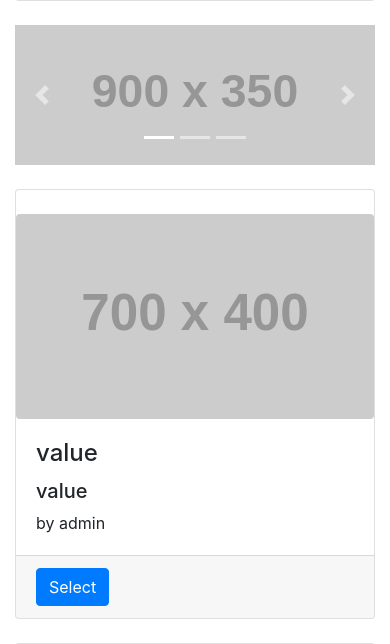
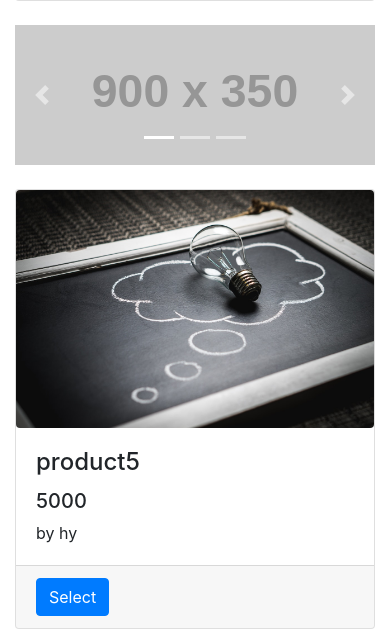
Before and after one commit to ha012345/market, a Django app: page /buyer/ in a window 390 px wide. Shown: the part 299-943 px from the top of the page. Run offline with Django 3.2, Linux system fonts and the light colour scheme; data comes from the database, SQL or seed files in the repository; both versions use the stored data as it was after the commit; grey boxes labelled with a size stand in for pictures from a placeholder-image service; some libraries are stand-ins or nearby versions.

Commit message:
- buyer 페이지 product 띄우고 seller product목록은 본인의 product만 뜨도록 수정
- product 등록 seller_name 은 로그인한 유저의 이름으로 자동 저장

```diff
--- a/market/views.py
+++ b/market/views.py
@@ -43,8 +43,17 @@ def login(request):
 
 def main(request):
     user = get_object_or_404(User, username=request.user.username)
-    boards = user.product_set.all()
-    return render(request, 'main.html', {'boards' : boards})
+    boards = Product.objects.all().filter(seller_name=user.username)
+    page = request.GET.get('page', 1)
+    paginator = Paginator(boards, 20)
+    try:
+        lines = paginator.page(page)
+    except PageNotAnInteger:
+        lines = paginator.page(1)
+    except EmptyPage:
+        lines = paginator.page(paginator.num_pages)
+    context = {'boards': lines}
+    return render(request, 'main.html', context)
 
 def main2(request):
     boards = Product.objects.order_by('-id')
@@ -66,14 +75,12 @@ def write(request) :
 def posting(request) :
     if not request.user.is_authenticated:
         return redirect('login')
-
     name = request.POST['name']
     price = request.POST['price']
-    seller_name = request.POST['seller_name']
     place = request.POST['place']
     type = request.POST['options']
     phone = request.POST['phone']
     photo = request.FILES['photo']
     user = User.objects.get(username=request.user.username)
-    user.product_set.create(name=name, price=price, seller_name=seller_name, place=place, type=type, photo=photo, phone=phone, status='In Progress')
+    user.product_set.create(name=name, price=price, seller_name=user.username, place=place, type=type, photo=photo, phone=phone, status='In Progress')
     return redirect('main')
--- a/templates/main2.html
+++ b/templates/main2.html
@@ -116,20 +116,23 @@
         </div>
 
         <div class="row">
-
+{% for board in boards %}
           <div class="col-lg-4 col-md-6 mb-4">
             <div class="card h-100">
               <a>
-        <img class="img-fluid rounded" name="image" src="" alt="">
+                  {% if board.photo %}
+        <img class="img-fluid rounded" name="image" src="{{ board.photo.url }}" alt="">
+                  {% else %}
             <img class="img-fluid rounded" name="image" src="http://placehold.it/700x400" alt="">
+                  {% endif %}
               </a>
             <form action="" method="POST" title="Title">
               <div class="card-body">
                 <h4 class="card-title">
-                  <a value="">value</a>
+                  <a value="">{{ board.name }}</a>
                 </h4>
-                <h5>value</h5>
-                <p class="card-text">by admin</p>
+                <h5>{{board.price}}</h5>
+                <p class="card-text">by {{board.seller_name}}</p>
               </div>
               <div class="card-footer">
                 <small class="text-muted">
@@ -139,54 +142,32 @@
             </form>
             </div>
           </div>
-            <div class="col-lg-4 col-md-6 mb-4">
-            <div class="card h-100">
-              <a>
-        <img class="img-fluid rounded" name="image" src="" alt="">
-            <img class="img-fluid rounded" name="image" src="http://placehold.it/700x400" alt="">
-              </a>
-            <form action="" method="POST" title="Title">
-              <div class="card-body">
-                <h4 class="card-title">
-                  <a value="">value</a>
-                </h4>
-                <h5>value</h5>
-                <p class="card-text">by admin</p>
-              </div>
-              <div class="card-footer">
-                <small class="text-muted">
-                    <a href="" class="btn btn-primary" >Select</a>
-                </small>
-              </div>
-            </form>
-            </div>
-          </div>
-            <div class="col-lg-4 col-md-6 mb-4">
-            <div class="card h-100">
-              <a>
-        <img class="img-fluid rounded" name="image" src="" alt="">
-            <img class="img-fluid rounded" name="image" src="http://placehold.it/700x400" alt="">
-              </a>
-            <form action="" method="POST" title="Title">
-              <div class="card-body">
-                <h4 class="card-title">
-                  <a value="">value</a>
-                </h4>
-                <h5>value</h5>
-                <p class="card-text">by admin</p>
-              </div>
-              <div class="card-footer">
-                <small class="text-muted">
-                    <a href="" class="btn btn-primary" >Select</a>
-                </small>
-              </div>
-            </form>
-            </div>
-          </div>
-
+{% endfor %}
         </div>
         <!-- /.row -->
 
+      <ul class="pagination justify-content-center mb-4">
+        {% if boards.has_previous %}
+          <li><a href="?page={{ boards.previous_page_number }}">&laquo;</a></li>
+        {% else %}
+          <li class = "disabled"><span>&laquo;</span></li>
+        {% endif %}
+
+        {% for i in boards.paginator.page_range %}
+
+          {% if boards.number == i %}
+            <li class="active"><span>{{ i }} <span class="sr-only">(current)</span></span></li>
+          {% else %}
+            <li><a href="?page={{ i }}">{{ i }}</a></li>
+          {% endif %}
+        {% endfor %}
+
+        {% if boards.has_next %}
+            <li><a href="?page={{ boards.next_page_number }}">&raquo;</a></li>
+        {% else %}
+            <li class="disabled"><span>&raquo;</span></li>
+        {%endif %}
+        </ul>
       </div>
       <!-- /.col-lg-9 -->
 
```
Also changed, not shown: templates/write_post.html (+0 -8 lines), db.sqlite3, media/i3.jpg (deleted), media/pic1.jpg (added), media/q11.jpg (deleted).
